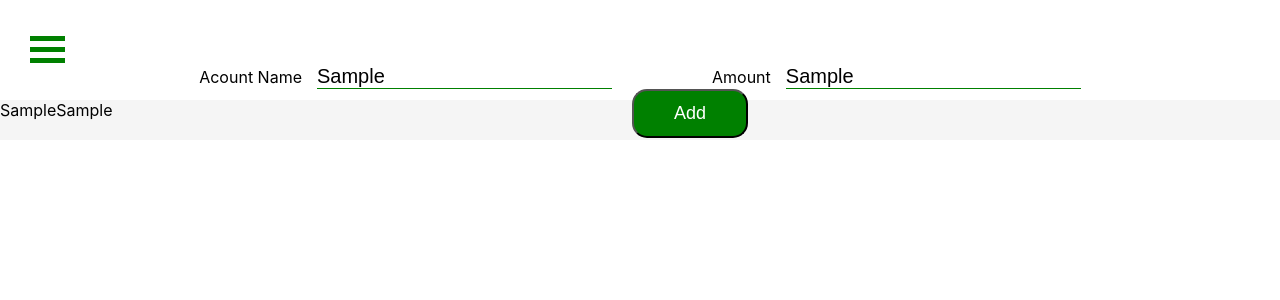
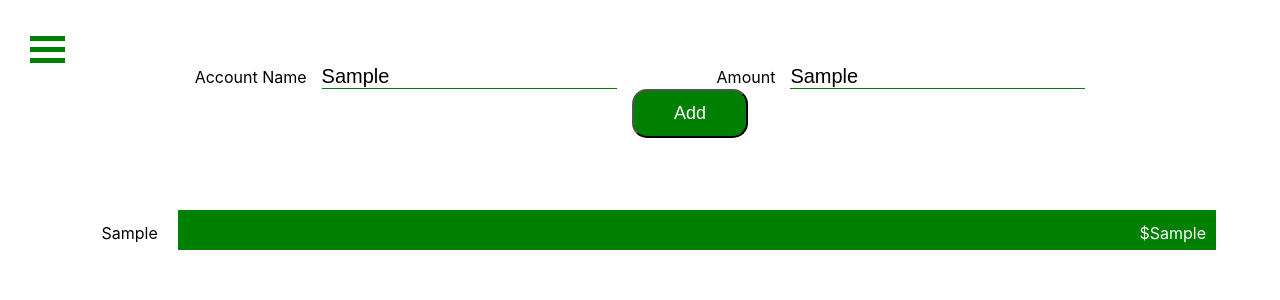
Before and after one commit to silashuereca/OverView, a React (Create React App) app in the folder overview/: page / in a window 1280 px wide. Both pictures are taken after typing "Sample", "Sample" into the empty fields and a click on the button "Add". Shown: the top 300 px of the page. Built offline with nearby package versions, Linux system fonts and the light colour scheme.

Commit message:
Updated form panel

```diff
--- a/overview/src/App.css
+++ b/overview/src/App.css
@@ -17,13 +17,16 @@
 /* Form Pannel  */
 
 .formPannel-container {
-  position: fixed;
-  width: 0;
+  position: absolute;
+  top: 0;
+  left: 0;
+  width: 500px;
   height: 100vh;
   background-color: #ecf0f1;
   transition: 0.3s ease;
   z-index: 2;
   box-shadow: 0 14px 28px rgba(0, 0, 0, 0.25), 0 10px 10px rgba(0, 0, 0, 0.22);
+  overflow-y: auto;
 }
 
 /* Close Icon */
@@ -59,6 +62,39 @@
 .close:after {
   transform: rotate(-45deg);
 }
+
+/* Form Pannel Sub Container */
+.formpannel-subContainer {
+  width: 90%;
+  margin: auto;
+  margin-top: 100px;
+  margin-bottom: 100px;
+}
+
+.formpannel-subContainer input {
+  padding-top: 26px;
+  width: 50%;
+  font-size: 20px;
+  margin-left: 50px;
+  margin-bottom: 20px;
+  outline: none;
+  border: none;
+  border-bottom: 1px solid green;
+  background-color: #ecf0f1;
+}
+
+.formpannel-subContainer label {
+  font-size: 20px;
+  margin-left: 50px;
+}
+
+.formpannel-subContainer button {
+  margin-top: 15px;
+  margin-left: 50px;
+  padding: 15px 20px;
+  cursor: pointer;
+}
+
 /* Add Form */
 
 .add-container {
@@ -107,9 +143,53 @@
 .addform-container button:hover {
   background-color: #2ecc71;
 }
-/* Account Bar */
-.account-bar {
+
+/* Main data container */
+
+.data-container {
+  margin-top: 100px;
+}
+
+/* Chart Container */
+.chart-container {
+  width: 90%;
+  margin: auto;
+  margin-top: 10px;
+  display: grid;
+  grid-template-columns: 0.1fr 1fr;
+  grid-column-gap: 10px;
+  cursor: pointer;
+}
+
+.chart-container:hover {
+  opacity: 0.8;
+}
+
+.accountName {
+  position: relative;
+  margin-top: 10px;
+  height: 40px;
+  text-align: right;
+}
+
+.accountName p {
+  position: absolute;
+  right: 10px;
+  top: -8%;
+}
+
+.barAmount {
   width: 100%;
+  position: relative;
+  margin-top: 10px;
   height: 40px;
-  background-color: whitesmoke;
+  background-color: green;
+  text-align: right;
 }
+
+.barAmount p {
+  position: absolute;
+  right: 10px;
+  top: -8%;
+  color: white;
+}
--- a/overview/src/App.js
+++ b/overview/src/App.js
@@ -1,14 +1,86 @@
 import React, { Component } from "react";
 import "./App.css";
 import NavBtn from "./components/NavBtn";
-import FormAdd from "./components/FormAdd";
 
 class App extends Component {
+  state = {
+    account: "",
+    amount: "",
+    key: "",
+
+    items: []
+  };
+
+  deleteAccount = key => {
+    let yesOrNo = prompt(
+      "Are you sure you want to delete this account? Type 'Yes' to delete the account or type 'No' if you do not wish to delete this account. This action cannot be undone."
+    ).toLowerCase();
+
+    if (yesOrNo === "yes") {
+      const filterItems = this.state.items.filter(item => {
+        return item.key !== key;
+      });
+      this.setState({
+        items: filterItems
+      });
+    } else if (yesOrNo === "") {
+      return;
+    }
+  };
+
+  // changing the state's account, amount, key values
+  handleChange = e => {
+    const { name, value } = e.target;
+
+    this.setState({
+      [name]: value,
+      key: Date.now()
+    });
+  };
+  // Submitting the input forms info into the items array
+  handleSubmit = e => {
+    e.preventDefault();
+    const state = this.state;
+    const newItem = {
+      account: state.account,
+      amount: state.amount,
+      key: state.key
+    };
+
+    if (newItem.account !== "" && newItem.amount !== "") {
+      let items = [...state.items, newItem];
+      this.setState({
+        items: items,
+        account: "",
+        amount: "",
+        key: ""
+      });
+    }
+  };
+
   render() {
     return (
       <div>
-        <NavBtn />
-        <FormAdd />
+        <div className="add-container" onSubmit={this.handleSubmit}>
+          <form className="addform-container">
+            <label>Account Name</label>
+            <input
+              type="text"
+              name="account"
+              className="account"
+              onChange={this.handleChange}
+            />
+            <label>Amount</label>
+            <input
+              type="text"
+              name="amount"
+              className="amount"
+              onChange={this.handleChange}
+            />
+            <button type="submit">Add</button>
+          </form>
+        </div>
+        <NavBtn entries={this.state.items} deleteAccount={this.deleteAccount} />
       </div>
     );
   }
--- a/overview/src/components/Chart.js
+++ b/overview/src/components/Chart.js
@@ -2,22 +2,11 @@ import React, { Component } from "react";
 
 class Chart extends Component {
   state = {};
-  createAccount = item => {
-    return (
-      <div className="account-bar" key={item.key}>
-        {item.account}
-        {item.amount}
-      </div>
-    );
-  };
 
   render() {
-    console.log(this.props.entries);
-    const entryItems = this.props.entries;
-    const accountEntries = entryItems.map(this.createAccount);
     return (
-      <div className="chart-container" entries={this.props.entries}>
-        {accountEntries}
+      <div>
+        <div className="data-container">{this.props.accountEntry}</div>
       </div>
     );
   }
--- a/overview/src/components/FormAdd.js
+++ /dev/null
@@ -1,72 +0,0 @@
-import React, { Component } from "react";
-import Chart from "./Chart";
-
-class FormAdd extends Component {
-  state = {
-    account: "",
-    amount: "",
-    key: "",
-
-    items: []
-  };
-
-  handleChange = e => {
-    const { name, value } = e.target;
-
-    this.setState({
-      [name]: value,
-      key: Date.now()
-    });
-  };
-
-  handleSubmit = e => {
-    e.preventDefault();
-    const state = this.state;
-    const newItem = {
-      account: state.account,
-      amount: state.amount,
-      key: state.key
-    };
-
-    if (newItem.account !== "" && newItem.amount !== "") {
-      let items = [...state.items, newItem];
-      this.setState({
-        items: items,
-        account: "",
-        amount: "",
-        key: ""
-      });
-    }
-
-    console.log(state.items);
-  };
-
-  render() {
-    return (
-      <div>
-        <div className="add-container" onSubmit={this.handleSubmit}>
-          <form className="addform-container">
-            <label>Acount Name</label>
-            <input
-              type="text"
-              name="account"
-              className="account"
-              onChange={this.handleChange}
-            />
-            <label>Amount</label>
-            <input
-              type="text"
-              name="amount"
-              className="amount"
-              onChange={this.handleChange}
-            />
-            <button type="submit">Add</button>
-          </form>
-        </div>
-        <Chart entries={this.state.items} />
-      </div>
-    );
-  }
-}
-
-export default FormAdd;
--- a/overview/src/components/NavBtn.js
+++ b/overview/src/components/NavBtn.js
@@ -1,27 +1,119 @@
 import React, { Component } from "react";
+import Chart from "./Chart";
 
 class NavBtn extends Component {
   state = {
-    width: 0
+    left: -600,
+    accountName: "",
+    paid: "",
+
+    input: []
   };
 
+  // Open navigation overlay with form inside
   handleClick = () => {
     this.setState(oldState => {
       return {
-        width: oldState.width + 500
+        left: oldState.left + 600
       };
     });
   };
 
+  // close the navigation overlay
   closeClick = () => {
     this.setState(oldState => {
       return {
-        width: oldState.width - 500
+        left: oldState.left - 600
       };
     });
   };
 
+  // Changes the value of the amount and the width of the bar graph through state
+  handleChange = e => {
+    const { value, name } = e.target;
+    this.setState({
+      [name]: value
+    });
+  };
+
+  // Adding in the values to the state input array
+  handleSubmit = e => {
+    e.preventDefault();
+    const newInput = {
+      accountName: this.state.accountName,
+      paid: this.state.paid,
+      add: this.state.add
+    };
+    if (newInput.accountName !== "" && newInput.paid !== "") {
+      let input = [...this.state.input, newInput];
+      this.setState({
+        accountName: "",
+        paid: "",
+        add: "",
+        input: input
+      });
+    }
+  };
+
+  // creates an acount with account name, amount of debt, and bar graph
+  createAccount = item => {
+    let accountName = this.state.input
+      .filter(item => item.accountName)
+      .map(item => item.accountName);
+    let widthPercent = (100 / item.amount) * (item.amount - this.state.paid);
+
+    if (item.account === accountName) {
+      return (
+        <div
+          className="chart-container"
+          key={item.key}
+          onClick={() => this.props.deleteAccount(item.key)}
+        >
+          <div className="account-container">
+            <div className="accountName">
+              <p>{item.account}</p>
+            </div>
+          </div>
+          <div className="barAmount-container">
+            <div
+              className="barAmount"
+              key={item.key}
+              style={{
+                width: `${widthPercent}%`
+              }}
+            >
+              <p>${item.amount - this.state.paid}</p>
+            </div>
+          </div>
+        </div>
+      );
+    } else {
+      return (
+        <div
+          className="chart-container"
+          key={item.key}
+          onClick={() => this.props.deleteAccount(item.key)}
+        >
+          <div className="account-container">
+            <div className="accountName">
+              <p>{item.account}</p>
+            </div>
+          </div>
+          <div className="barAmount-container">
+            <div className="barAmount" key={item.key}>
+              <p>${item.amount}</p>
+            </div>
+          </div>
+        </div>
+      );
+    }
+  };
+
   render() {
+    const entryItems = this.props.entries;
+    const accountEntry = entryItems.map(this.createAccount);
+
+    console.log(this.state.input);
     return (
       <div>
         {/* navigation icon */}
@@ -33,10 +125,37 @@ class NavBtn extends Component {
         {/* form pannel */}
         <div
           className="formPannel-container"
-          style={{ width: `${this.state.width}px` }}
+          style={{ left: `${this.state.left}px` }}
         >
+          {/* Close icon when form panel is open  */}
           <div className="close" onClick={this.closeClick} />
+
+          {/* Form inside navigation panel */}
+          <form
+            className="formpannel-subContainer"
+            onSubmit={this.handleSubmit}
+          >
+            <div>
+              <label>Account Name</label>
+            </div>
+            <div>
+              <input
+                type="text"
+                name="accountName"
+                onChange={this.handleChange}
+              />
+            </div>
+            <div>
+              <label>Paid</label>
+            </div>
+            <div>
+              <input type="text" name="paid" onChange={this.handleChange} />
+            </div>
+
+            <button type="submit">Submit</button>
+          </form>
         </div>
+        <Chart accountEntry={accountEntry} />
       </div>
     );
   }
```
